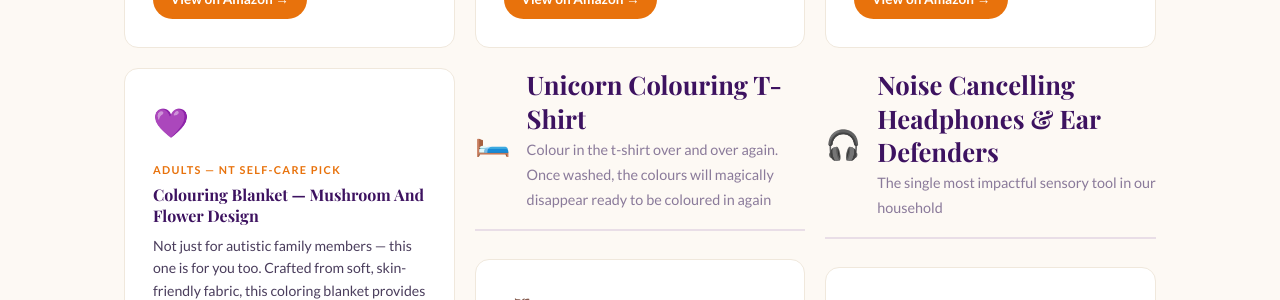
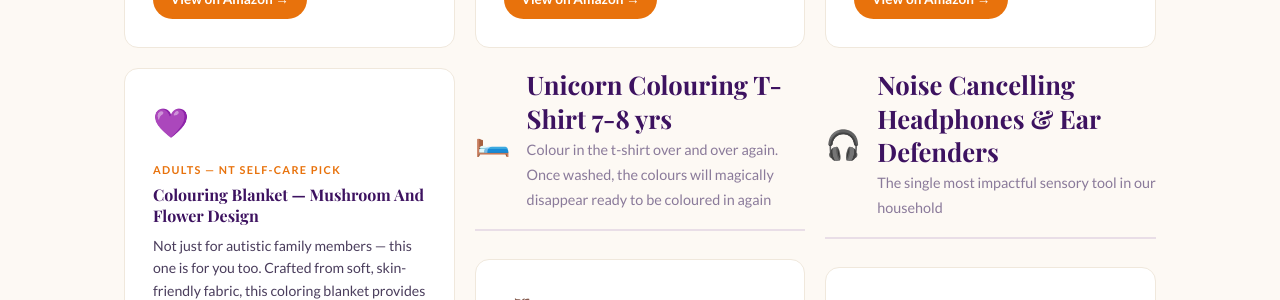
Before and after one commit to stixxnicky-lpa/loveparentingandautism, a Jekyll site: the page built from resources/index.html, in a window 1280 px wide and 900 px high, scrolled down 2151 px. Shown: the part 193-493 px from the top of the window. Built offline with Jekyll 4.4.1, drawn with Linux system fonts in a browser that asks for light colours; some web fonts are replaced.

Commit message:
Update index.html

```diff
--- a/resources/index.html
+++ b/resources/index.html
@@ -229,7 +229,7 @@ permalink: /resources/
     <div class="category-header">
       <span class="category-icon">🛏️</span>
       <div>
-        <h2>Unicorn Colouring T-Shirt</h2>
+        <h2>Unicorn Colouring T-Shirt 7-8 yrs</h2>
         <p>Colour in the t-shirt over and over again. Once washed, the colours will magically disappear ready to be coloured in again </p>
       </div>
     </div>
```
